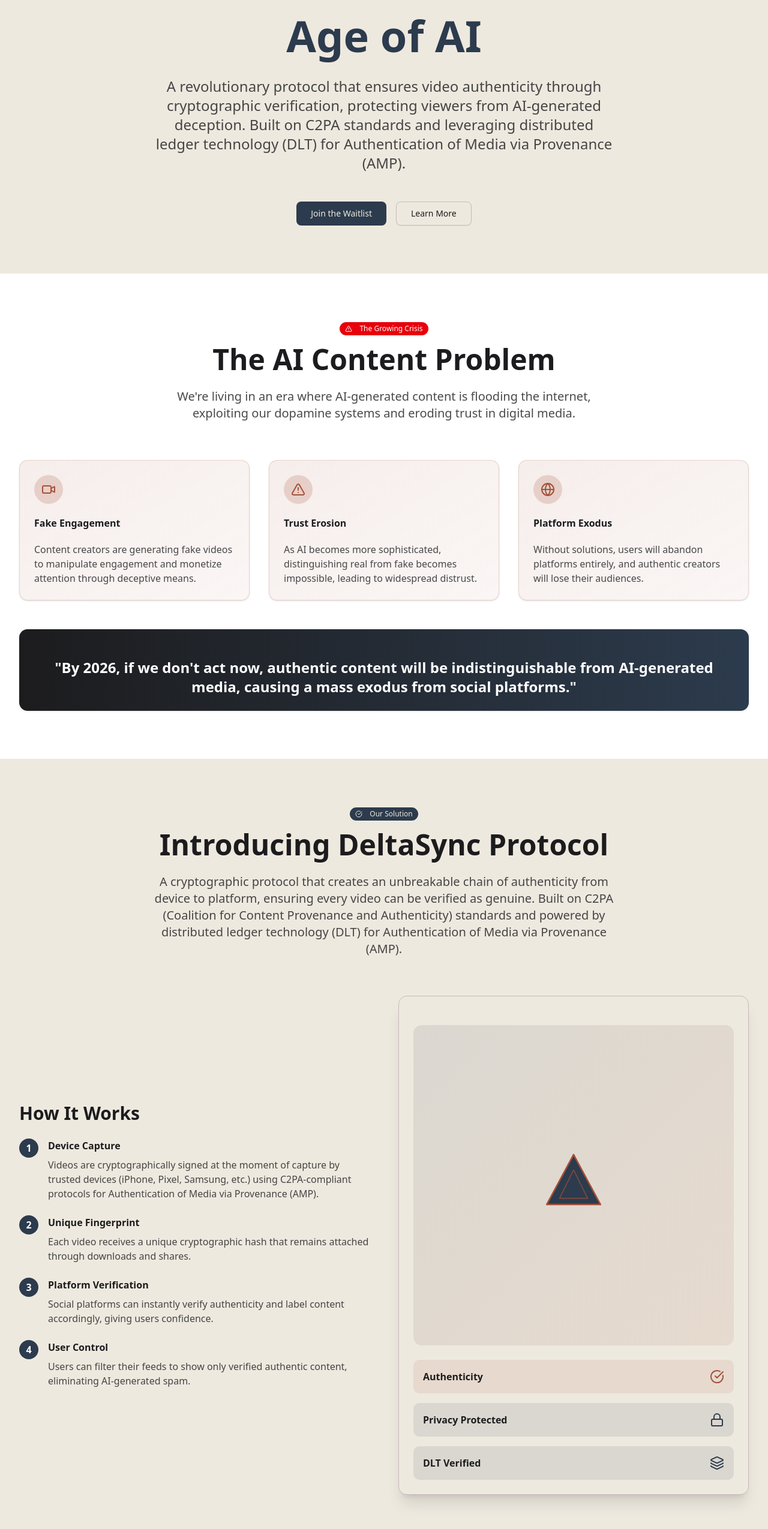
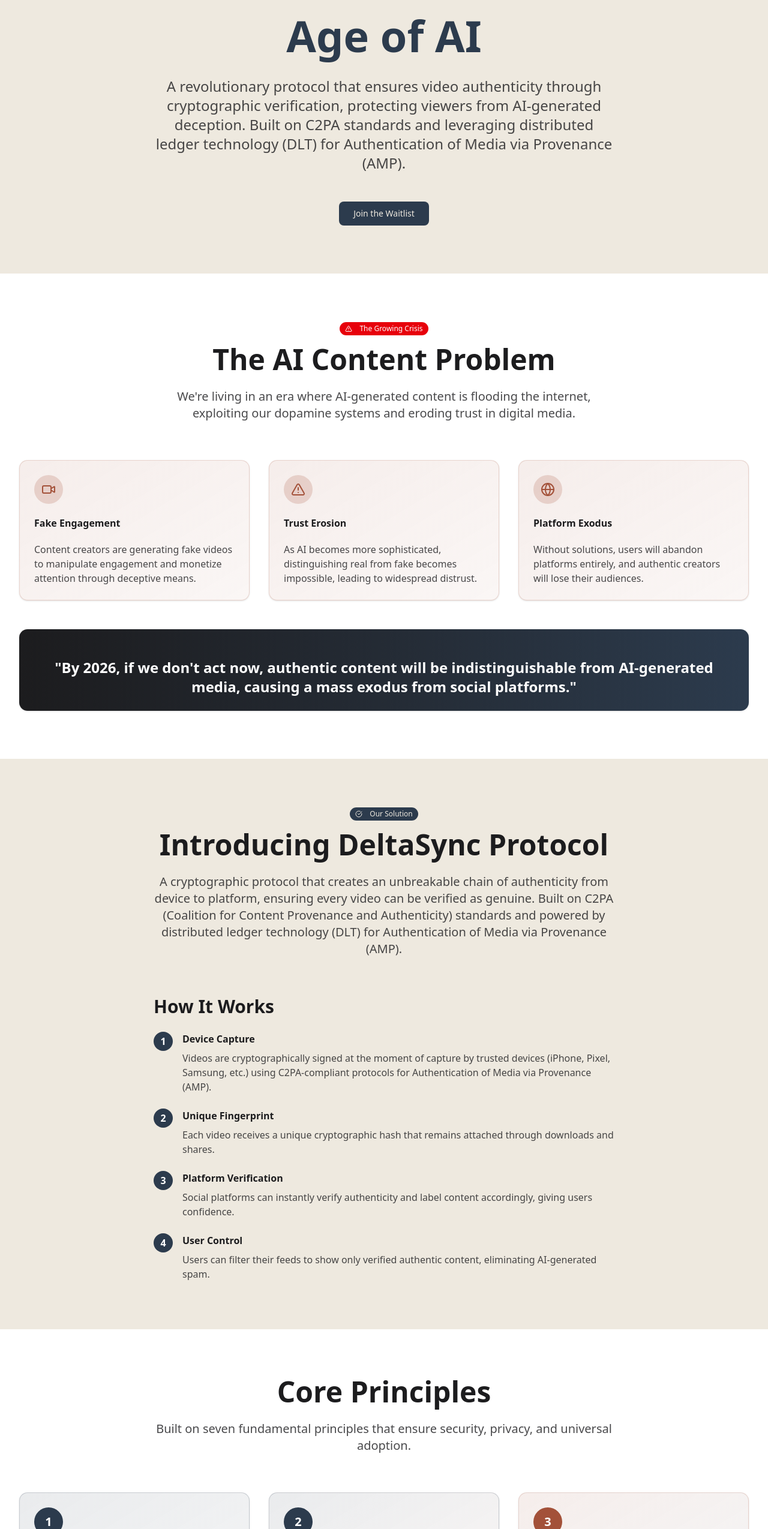
Before and after one commit to SimplySoftware-app/delta_sync, a Next.js app: page / in a window 1280 px wide. Shown: the part 251-2800 px from the top of the page at 60% size. Built offline with nearby package versions, Linux system fonts and the light colour scheme.

Commit message:
--wip-- [skip ci]

```diff
--- a/app/page.tsx
+++ b/app/page.tsx
@@ -24,8 +24,8 @@ export default function Home() {
               <a href="#solution" className="text-[#1C1C1E] hover:text-[#2c3b4d] transition">Solution</a>
               <a href="#principles" className="text-[#1C1C1E] hover:text-[#2c3b4d] transition">Principles</a>
             </div>
-            <Button>
-              Get Started
+            <Button disabled asChild>
+              <a href="mailto:info@deltasync.cloud">Get Started</a>
             </Button>
           </div>
         </div>
@@ -51,11 +51,8 @@ export default function Home() {
               distributed ledger technology (DLT) for Authentication of Media via Provenance (AMP).
             </p>
             <div className="flex flex-col sm:flex-row gap-4 justify-center">
-              <Button size="lg">
-                Join the Waitlist
-              </Button>
-              <Button variant="outline" size="lg">
-                Learn More
+              <Button size="lg" asChild>
+                <a href="mailto:info@deltasync.cloud">Join the Waitlist</a>
               </Button>
             </div>
           </div>
@@ -155,7 +152,7 @@ export default function Home() {
             </p>
           </div>
 
-          <div className="grid md:grid-cols-2 gap-12 items-center">
+          <div className="max-w-3xl mx-auto">
             <div>
               <h3 className="text-3xl font-bold text-[#1C1C1E] mb-6">How It Works</h3>
               <div className="space-y-6">
@@ -220,28 +217,6 @@ export default function Home() {
                 </div>
               </div>
             </div>
-
-            <Card className="shadow-xl">
-              <CardContent className="pt-6">
-                <div className="aspect-square bg-gradient-to-br from-[#2c3b4d]/10 to-[#a35139]/10 rounded-xl flex items-center justify-center mb-6">
-                  <Logo size={128} />
-                </div>
-                <div className="space-y-4">
-                  <div className="flex items-center justify-between p-4 bg-[#a35139]/10 rounded-lg">
-                    <span className="font-semibold text-[#1C1C1E]">Authenticity</span>
-                    <CheckCircle className="h-6 w-6 text-[#a35139]" />
-                  </div>
-                  <div className="flex items-center justify-between p-4 bg-[#2c3b4d]/10 rounded-lg">
-                    <span className="font-semibold text-[#1C1C1E]">Privacy Protected</span>
-                    <Lock className="h-6 w-6 text-[#2c3b4d]" />
-                  </div>
-                  <div className="flex items-center justify-between p-4 bg-[#2c3b4d]/10 rounded-lg">
-                    <span className="font-semibold text-[#1C1C1E]">DLT Verified</span>
-                    <Layers className="h-6 w-6 text-[#2c3b4d]" />
-                  </div>
-                </div>
-              </CardContent>
-            </Card>
           </div>
         </div>
       </section>
@@ -381,11 +356,11 @@ export default function Home() {
           </p>
 
           <div className="flex flex-col sm:flex-row gap-4 justify-center max-w-2xl mx-auto mb-12">
-            <Button size="lg" variant="secondary">
-              Get Early Access
+            <Button size="lg" variant="secondary" asChild>
+              <a href="mailto:info@deltasync.cloud">Get Early Access</a>
             </Button>
-            <Button size="lg" variant="outline" className="bg-white/10 text-white border-white/20 hover:bg-white/20">
-              Learn More
+            <Button size="lg" variant="outline" className="bg-white/10 text-white border-white/20 hover:bg-white/20" asChild>
+              <a href="https://carloseduardo.es/">Learn More</a>
             </Button>
           </div>
 
```
